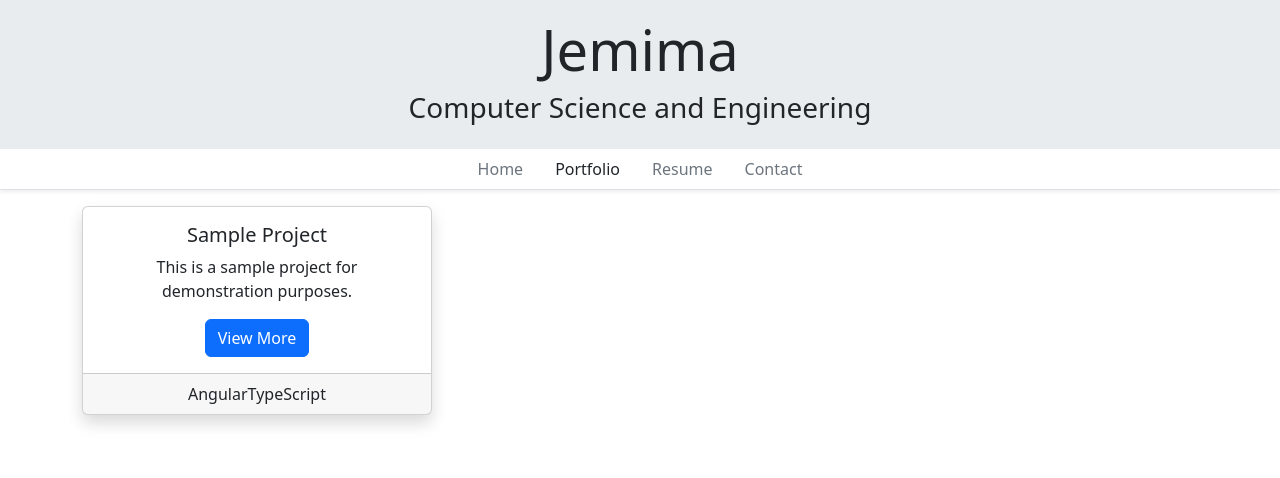
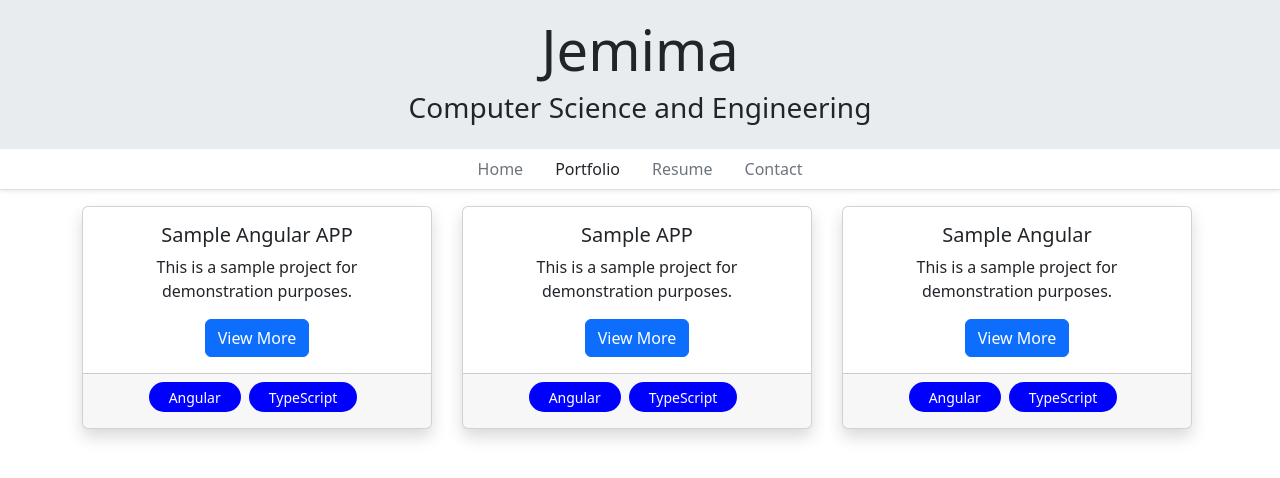
Before and after one commit to jemimakathar/Projects-in-Angular, an Angular app in the folder portfolio/: page /portfolio in a window 1280 px wide. Shown: the top 478 px of the page. Built offline with nearby package versions, Linux system fonts and the light colour scheme.

Commit message:
uploaded file.ts

```diff
--- a/portfolio/src/app/portfolio/portfolio.component.html
+++ b/portfolio/src/app/portfolio/portfolio.component.html
@@ -1,5 +1,13 @@
 <div class="container">
-    <app-project-card>
-
-    </app-project-card>
+    <div class="row">
+        <div class="col-1g-4 col-md-6 mb-4" style="max-width:380px; min-width:380px;">
+        <app-project-card [projectName]="'Sample Angular APP'"></app-project-card>
+        </div>
+        <div class="col-1g-4 col-md-6 mb-4" style="max-width:380px; min-width:380px;">
+        <app-project-card [projectName]="'Sample  APP'"></app-project-card>
+        </div>
+        <div class="col-1g-4 col-md-6 mb-4" style="max-width:380px; min-width:380px;">
+        <app-project-card [projectName]="'Sample Angular '"></app-project-card>
+        </div>
+    </div>
 </div>
--- a/portfolio/src/app/portfolio/portfolio.component.ts
+++ b/portfolio/src/app/portfolio/portfolio.component.ts
@@ -12,4 +12,5 @@ export class PortfolioComponent {
     this.titleService.setTitle('jemima-portfolio')
   }
 
+
 }
--- a/portfolio/src/app/project-card/project-card.component.css
+++ b/portfolio/src/app/project-card/project-card.component.css
@@ -0,0 +1,11 @@
+.tag
+{
+    padding: 1px 20px;
+    height:30px;
+    width:fit-content;
+    font-size: 14px;
+    line-height: 30px;
+    border-radius: 25px;
+    background-color: blue;
+    color: white;
+}
--- a/portfolio/src/app/project-card/project-card.component.html
+++ b/portfolio/src/app/project-card/project-card.component.html
@@ -1,16 +1,16 @@
 <div class="card shadow text-center" style= "max-width:350px; min-width: 350px;" >
     <div class="card-body">
-        <h5 class="card-title">Sample Project</h5>
+        <h5 class="card-title">{{projectName}}</h5>
     <p class="card-text">This is a sample project for demonstration purposes.</p>
     <button class="btn btn-primary">View More</button>
     </div>
 
     <div class="card-footer">
-        <div class="d-flex flex-wrap justify-content-center ">
-            <div>Angular</div>
-            <div>TypeScript</div>
+        <div class="d-flex flex-wrap justify-content-center"><!--d-flex is used for aligned in row by default ,flex-wrap is used for flex the items to wrap onto multiple lines if they can't fit in a single line.-->
+            <div class="tag me-2 mb-2" >Angular</div><!--  me--margin end and mb--margin bottom  -->
+            <div  class="tag me-2 mb-2 ">TypeScript</div>
+
         </div>
     </div>
 
-
 </div>
--- a/portfolio/src/app/project-card/project-card.component.ts
+++ b/portfolio/src/app/project-card/project-card.component.ts
@@ -1,4 +1,4 @@
-import { Component } from '@angular/core';
+import { Component,Input } from '@angular/core';
 
 @Component({
   selector: 'app-project-card',
@@ -6,5 +6,6 @@ import { Component } from '@angular/core';
   styleUrls: ['./project-card.component.css']
 })
 export class ProjectCardComponent {
+  @Input() projectName:string=""; //input decorator use panna athu child
 
 }
```
